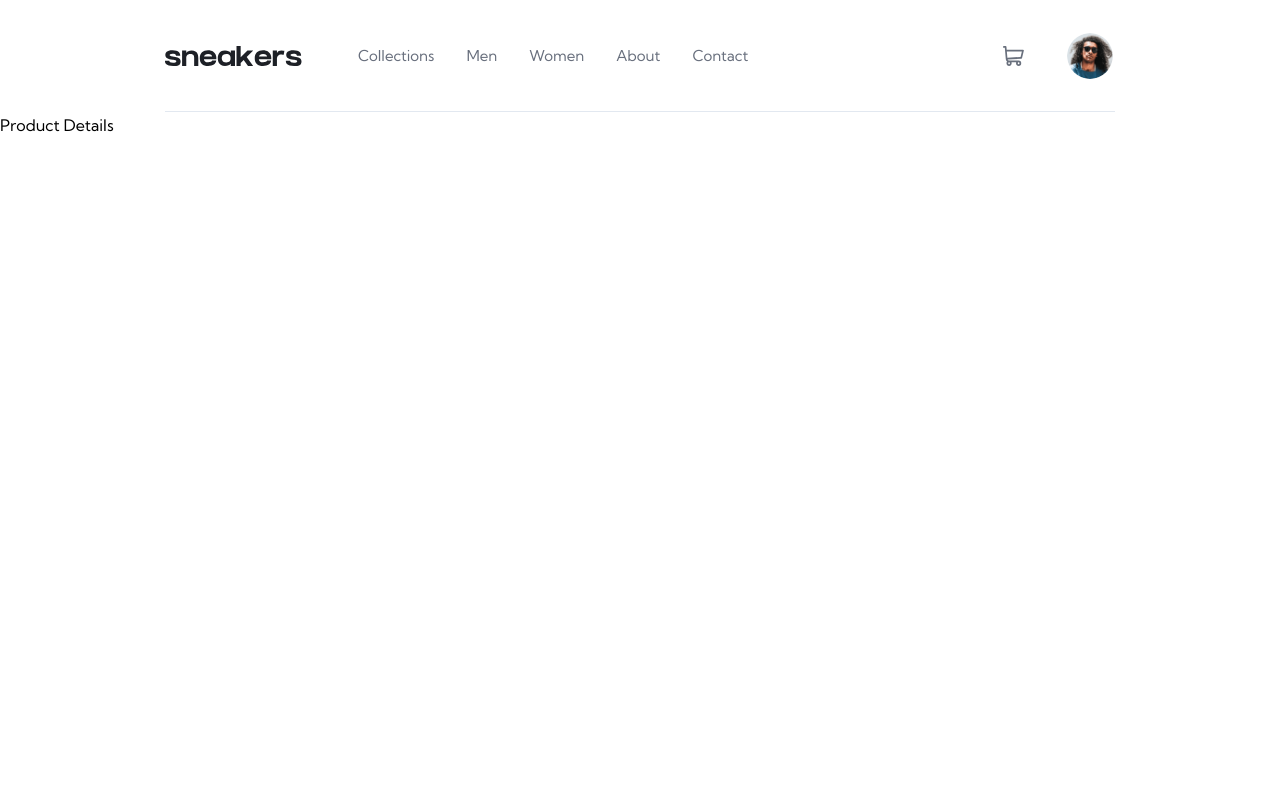
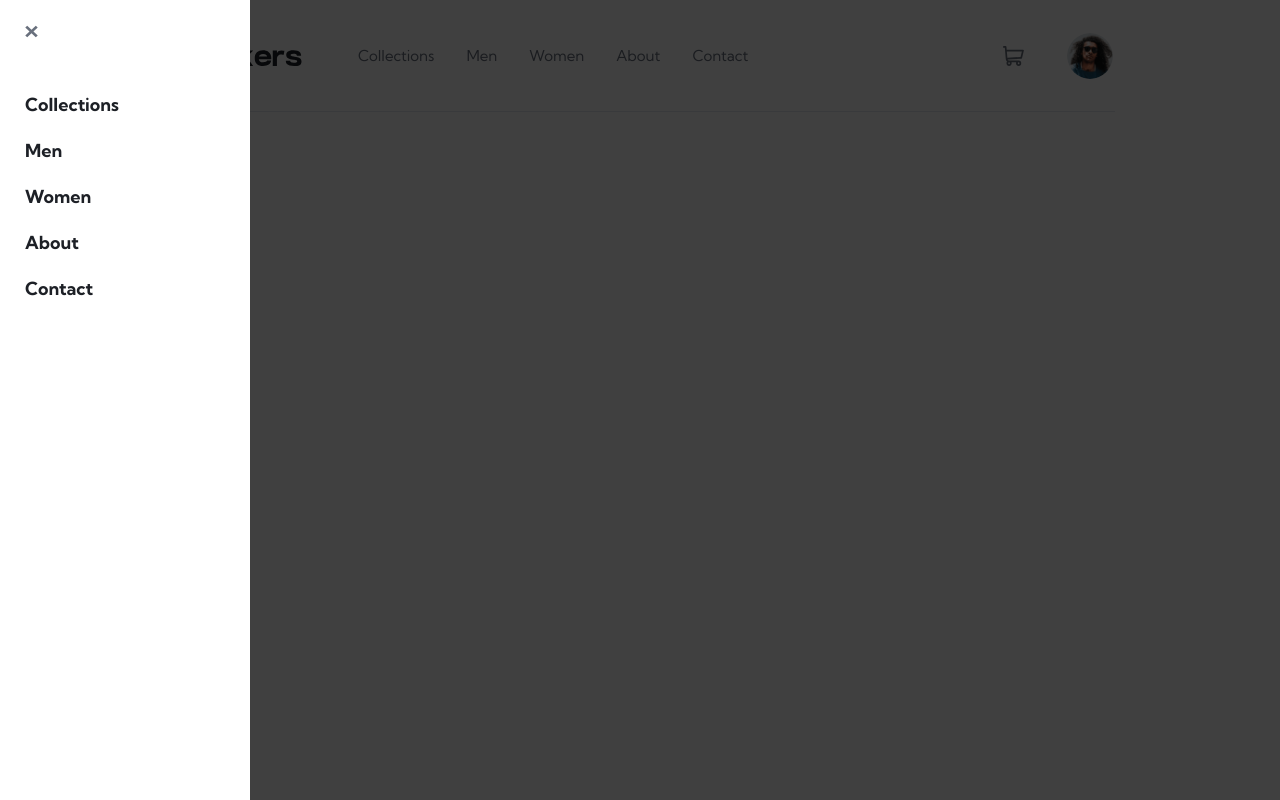
Before and after one commit to ekankam/sneakers-ecommerce-product-page, a Next.js app: page / in a window 1280 px wide. Built offline with nearby package versions, Linux system fonts and the light colour scheme.

Commit message:
Setup eslint and create context

```diff
--- a/app/layout.tsx
+++ b/app/layout.tsx
@@ -1,3 +1,5 @@
+import Sidebar from '@/components/Sidebar';
+import { SidebarProvider } from '@/context/SidebarContext';
 import './globals.css';
 
 export default function RootLayout({
@@ -13,7 +15,10 @@ export default function RootLayout({
       */}
       <head />
       <body className="mx-auto min-h-screen w-full min-w-[375px] max-w-[1440px] bg-custom-white text-16 font-normal">
-        {children}
+        <SidebarProvider>
+          <Sidebar />
+          {children}
+        </SidebarProvider>
       </body>
     </html>
   );
--- a/assets/index.js
+++ b/assets/index.js
@@ -1,6 +1,6 @@
 import cart from '@/public/images/icon-cart.svg';
 import close from '@/public/images/icon-close.svg';
-import remove from '@/public/images/icon-delete.svg';
+import trash from '@/public/images/icon-delete.svg';
 import menu from '@/public/images/icon-menu.svg';
 import minus from '@/public/images/icon-minus.svg';
 import next from '@/public/images/icon-next.svg';
@@ -21,7 +21,7 @@ import productFourThumbnail from '@/public/images/image-product-4-thumbnail.jpg'
 export {
   cart,
   close,
-  remove,
+  trash,
   menu,
   minus,
   next,
--- /dev/null
+++ b/components/Sidebar.tsx
@@ -0,0 +1,25 @@
+import { close } from "@/assets";
+import ContextSidebar from "@/context/SidebarContext";
+import Image from "next/image";
+import { useContext } from "react";
+
+const items = ['Collections', 'Men', 'Women', 'About', 'Contact'];
+
+export default function Sidebar() {
+  const { handleClose } = useContext(ContextSidebar);
+
+  return (
+    <div className="fixed z-50 w-screen min-h-screen bg-overlay">
+      <div className="w-[250px] bg-custom-white h-screen p-[25px]">
+        <div className="relative w-[13.44px] h-[13.44px] mb-[53.78px] cursor-pointer" onClick={handleClose}>
+          <Image src={close} alt="X icon" fill />
+        </div>
+        <ul className="flex flex-col gap-5">
+          {items.map((item, index) => (
+            <li key={index} className="font-bold text-18 text-dark-blue">{item}</li>
+          ))}
+        </ul>
+      </div>
+    </div>
+  );
+}
--- /dev/null
+++ b/context/SidebarContext.tsx
@@ -0,0 +1,38 @@
+"use client";
+import { createContext, useContext, useState } from "react";
+
+type SidebarType = {
+  isOpen: boolean;
+  handleOpen: () => void;
+  handleClose: () => void;
+};
+
+const initialState = {
+  isOpen: false,
+  handleOpen: Function,
+  handleClose: Function,
+}
+
+type SidebarProviderProps = {
+  children: React.ReactNode,
+
+}
+
+const ContextSidebar = createContext<SidebarType>(initialState);
+
+export function SidebarProvider({ children }: SidebarProviderProps) {
+  const [isOpen, setIsOpen] = useState(false);
+
+  const handleOpen = () => setIsOpen(true);
+  const handleClose = () => setIsOpen(false);
+
+  return (
+    <ContextSidebar.Provider value={{
+      handleOpen,
+      handleClose,
+      isOpen,
+    }}>{children}</ContextSidebar.Provider>
+  );
+}
+
+export default ContextSidebar;
--- a/tailwind.config.js
+++ b/tailwind.config.js
@@ -22,9 +22,10 @@ module.exports = {
         'grayish-blue-200': 'hsl(220, 14%, 75%)',
         'grayish-blue-100': 'hsl(223, 64%, 98%, 1)',
         'dark-blue': 'hsla(220, 14%, 13%, 1)',
-        black: 'hsl(0, 0%, 0%)',
+        'custom-black': 'hsl(0, 0%, 0%)',
         'custom-orange-900': 'hsl(26, 100%, 55%, 1)',
         'custom-orange-300': 'hsl(25, 100%, 94%)',
+        'overlay': 'hsl(0, 0%, 0%, .75)',
       },
     },
   },
```
Also changed, not shown: tsconfig.json (+7 -1 lines), .eslintrc.js.
